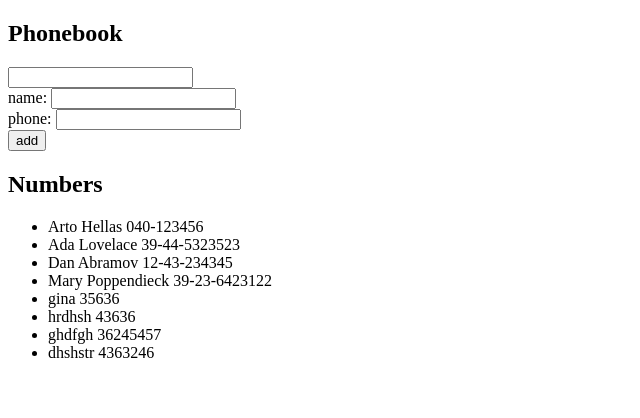
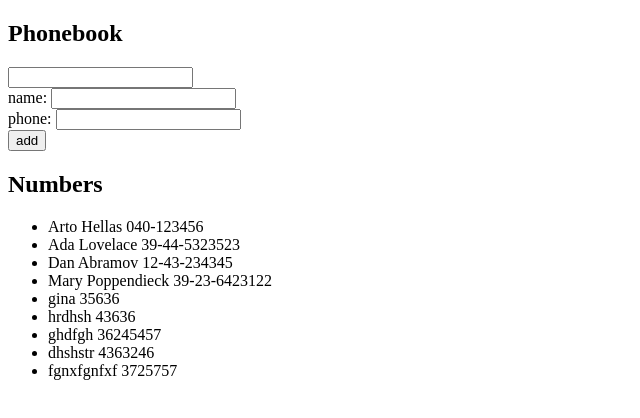
Before and after one commit to stacy-gol/web-crash-course, a React (Create React App) app in the folder Part2-phonebook/: page / in a window 1280 px wide. Shown: the top 418 px of the page, without its empty margins (0-640 px from the left). Built offline with nearby package versions, Linux system fonts and the light colour scheme; data requests are answered from the project's data file.

Commit message:
Part 2d ex 2.13 communication with backend module

```diff
--- a/Part2-phonebook/db.json
+++ b/Part2-phonebook/db.json
@@ -39,6 +39,11 @@
       "name": "dhshstr",
       "phone": "4363246",
       "id": 8
+    },
+    {
+      "name": "fgnxfgnfxf",
+      "phone": "3725757",
+      "id": 9
     }
   ]
 }
--- a/Part2-phonebook/src/App.js
+++ b/Part2-phonebook/src/App.js
@@ -1,9 +1,10 @@
 import { useState, useEffect } from 'react'
-import axios from 'axios'
+
 import Filter from './components/Filter'
 import Persons from './components/Persons'
 import PersonForm from './components/PersonForm'
 
+import personService from './services/persons'
 
 const App = () => {
   const [newName, setNewName] = useState('')
@@ -12,10 +13,10 @@
   const [persons, setPersons] = useState([])
 
   useEffect(() => {
-    axios
-      .get('http://localhost:3001/persons')
-      .then(response => {
-        setPersons(response.data)
+    personService
+      .getAll()
+      .then(initialPersons => {
+        setPersons(initialPersons)
       })
   }, [])
 
@@ -30,10 +31,10 @@
       name: newName,
       phone: newPhone
     }
-    axios
-      .post('http://localhost:3001/persons', newPerson)
-      .then(response => {
-        setPersons(persons.concat(response.data))
+    personService
+      .create(newPerson)
+      .then(returnedPerson => {
+        setPersons(persons.concat(returnedPerson))
         setNewName('')
         setNewPhone('')
       })
--- /dev/null
+++ b/Part2-phonebook/src/services/persons.js
@@ -0,0 +1,14 @@
+import axios from 'axios'
+const baseUrl = 'http://localhost:3001/persons'
+
+const getAll = () => {
+    const request = axios.get(baseUrl)
+    return request.then(response => response.data)
+}
+
+const create = newPerson => {
+    const request = axios.post(baseUrl, newPerson)
+    return request.then(response => response.data)
+}
+
+export default { getAll, create }
```
